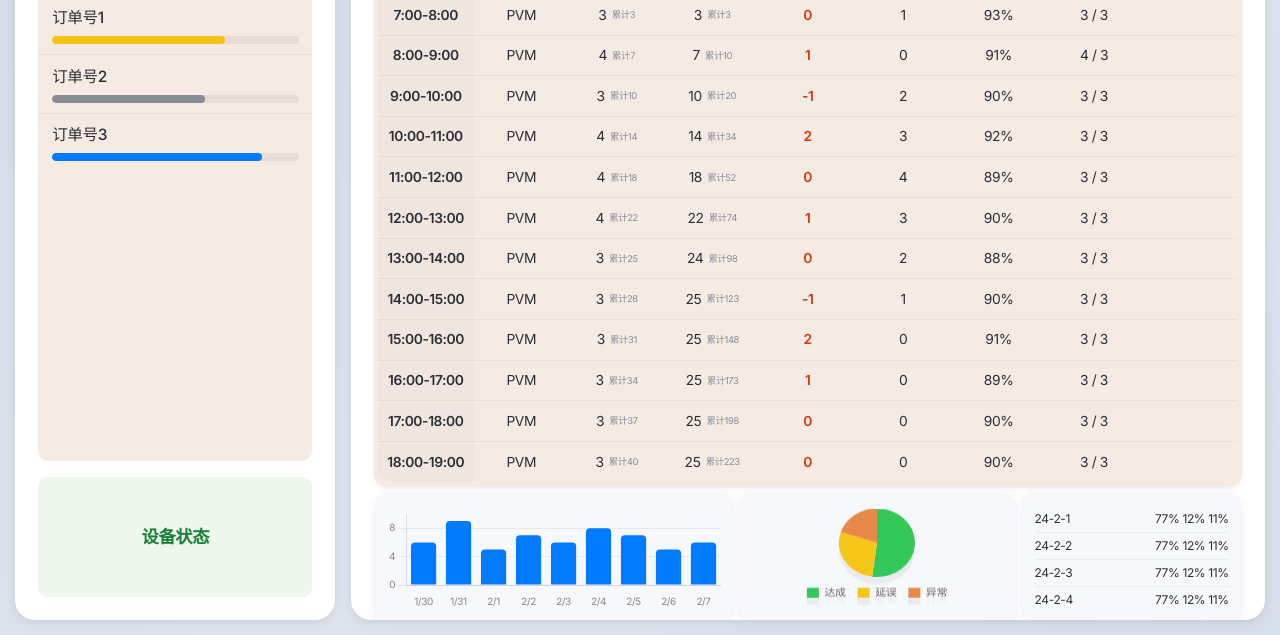
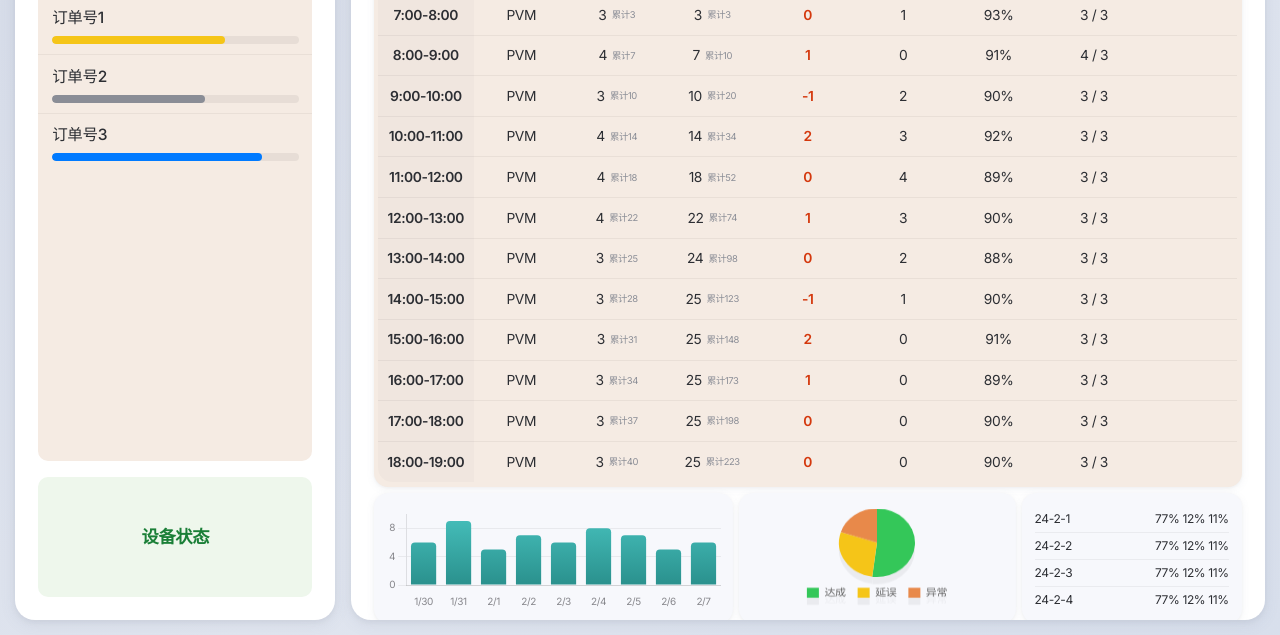
Before and after one commit to mallocfeng/xiaomingweb, a website: page public/production-dashboard-v3.html in a window 1280 px wide. Shown: the part 165-800 px from the top of the page. Drawn offline with nearby package versions, Linux system fonts and the light colour scheme.

Commit message:
feat: enhance bar chart with gradient background for improved aesthetics

```diff
--- a/public/production-dashboard-v3.html
+++ b/public/production-dashboard-v3.html
@@ -717,11 +717,16 @@
     const ChartJS = window.Chart;
 
     const barCtx = document.getElementById('barChart');
+    const barGradient = barCtx
+      .getContext('2d')
+      .createLinearGradient(0, 0, 0, barCtx.height || 220);
+    barGradient.addColorStop(0, '#4ac6c2');
+    barGradient.addColorStop(1, '#0e625f');
     const barChart = new ChartJS(barCtx, {
       type: 'bar',
       data: {
         labels: [],
-        datasets: [{ label: '产出', data: [], backgroundColor: '#007aff', borderRadius: 4 }]
+        datasets: [{ label: '产出', data: [], backgroundColor: barGradient, borderRadius: 4 }]
       },
       options: {
         responsive: true,
```
